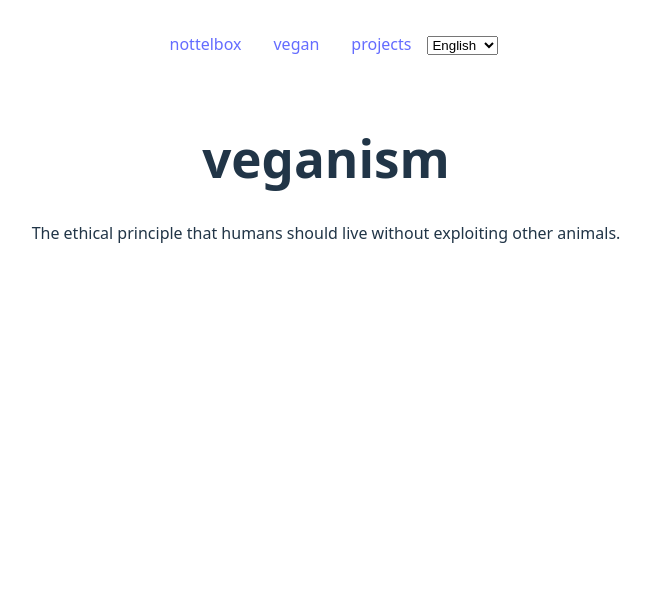
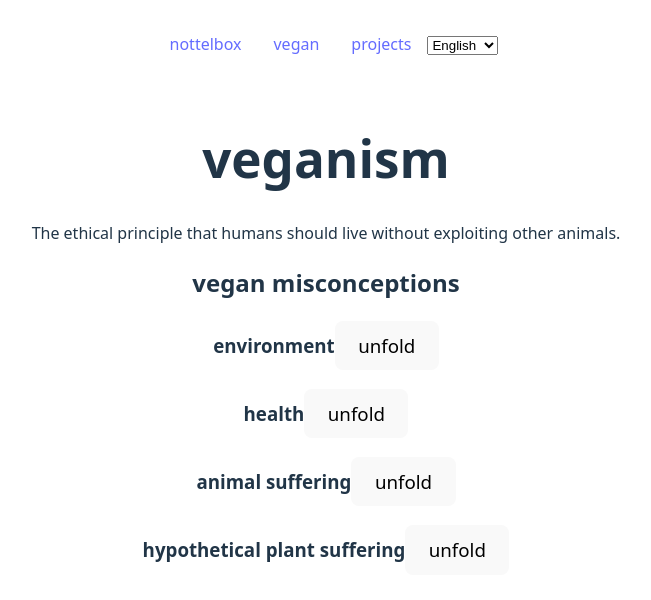
Before and after one commit to nottelbox/nottelbox-web, a React (Vite) app: page /vegan in a window 1280 px wide. Shown: the top 600 px of the page, without its empty margins (314-965 px from the left). Built offline with nearby package versions, Linux system fonts and the light colour scheme.

Commit message:
Add unfoldable vegan misconceptions to vegan site

```diff
--- a/src/Vegan.tsx
+++ b/src/Vegan.tsx
@@ -1,11 +1,22 @@
+import { Fragment, useState } from "react";
 import { useTranslation } from "./locales/useTranslation";
 
 export default function Vegan() {
     const {vegan: t} = useTranslation();
+    const [openMisconception, setOpenMisconception] = useState<string>("");
     return (
         <main style={{ padding: 40 }}>
             <h1>{t.veganism}</h1>
             <p>{t.definition}</p>
+            <div>
+                <h2>{t.veganMisconceptions.veganMisconceptions}</h2>
+                {t.veganMisconceptions.list.map(m => <Fragment key={m.name}>
+                                                <h3>
+                                                    {m.name}<button onClick={_ => setOpenMisconception(p => p === m.name ? "" : m.name)}>{openMisconception === m.name ? t.close : t.unfold}</button>
+                                                </h3>
+                                                {openMisconception === m.name && <p>{m.content}</p>}
+                                                </Fragment>)}
+            </div>
         </main>
     );
 }
--- a/src/locales/de.ts
+++ b/src/locales/de.ts
@@ -10,7 +10,30 @@ export const de: Translation = {
     },
     vegan: {
         veganism: "Veganismus",
-        definition: "Das ethische Prinzip, dass Menschen ohne die Ausbeutung anderer Tiere leben sollen."
+        definition: "Das ethische Prinzip, dass Menschen ohne die Ausbeutung anderer Tiere leben sollen.",
+        veganMisconceptions: {
+            veganMisconceptions: "Vegane Irrtümer",
+            list: [
+                {
+                    name: "Umwelt",
+                    content: "Veganismus hat nichts mit Umweltschutz zu tun. Die Ablehnung jeglicher Tierausbeutung ist nicht zwangsläufig besser für die Umwelt, weshalb man die konsequente Ablehnung von Tierausbeutung nicht mit Umweltschutz begründen kann. Es ist möglich umweltschonend zu leben ohne die nichtmenschlichen Tiere zu respektieren. Umgekehrt ist es auch möglich Tierausbeutung konsequent abzulehnen und sich sehr umweltschädigend zu verhalten. Mit Umweltschutz gegen Tierausbeutung zu argumentieren, verhöhnt die Opfer. Stell dir vor, jemand sagt, man solle dich respektieren, weil es umweltschädigend sei dich zu versklaven."
+                },
+                {
+                    name: "Gesundheit",
+                    content: "Veganismus hat nichts mit Gesundheit zu tun. Die Ablehnung jeglicher Tierausbeutung ist nicht zwangsläufig besser für die Gesundheit, weshalb man die konsequente Ablehnung von Tierausbeutung nicht mit Gesundheit begründen kann. Es ist möglich gesund zu leben ohne die nichtmenschlichen Tiere zu respektieren. Umgekehrt ist es auch möglich Tierausbeutung konsequent abzulehnen und sehr ungesund zu leben. Mit Gesundheit gegen Tierausbeutung zu argumentieren, verhöhnt die Opfer. Stell dir vor, jemand sagt, man solle dich respektieren, weil es ungesund für deinen Unterdrücker sei dich zu versklaven."
+                },
+                {
+                    name: "Tierleid",
+                    content: "Es ist nicht möglich leidfrei zu leben. Vegan lebende Personen verursachen auch vermeidbares Tierleid. Tatsächlich geht es beim Veganismus nicht primär um Leidvermeidung, sondern um die Ablehnung von Tierausbeutung. Mit der Vermeidung oder Reduktion von Tierleid für eine konsequente Ablehnung von Tierausbeutung zu argumentieren, ist eine schwache Argumentation, da es schwierig ist eine klare Grenze zu ziehen. Darum ist es sinnvoller mit der Ablehnung von Tierausbeutung zu argumentieren."
+                },
+                {
+                    name: "Hypothetisches Pflanzenleid",
+                    content: "Pflanzen sind nicht empfindungsfähig. Sich auf hypothetisches Pflanzenleid einzulassen, kann nach hinten losgehen, da nichtmenschliche Tiere Pflanzenteile verdauen können, die Menschen nicht verdauen können. Somit wäre es in der Theorie möglich das hypothetische Pflanzenleid weiter zu reduzieren, indem man zu einem geringen Ausmaß nichtmenschliche Tiere versklavt. Lass dich nicht auf dieses hypothetische Szenario ein, um dich nicht unnötig angreifbar zu machen."
+                }
+            ]
+        },
+        unfold: "aufklappen",
+        close: "schließen"
     },
     projects: {
         projects: "Projekte"
--- a/src/locales/en.ts
+++ b/src/locales/en.ts
@@ -10,7 +10,30 @@ export const en: Translation = {
     },
     vegan: {
         veganism: "veganism",
-        definition: "The ethical principle that humans should live without exploiting other animals."
+        definition: "The ethical principle that humans should live without exploiting other animals.",
+        veganMisconceptions: {
+            veganMisconceptions: "vegan misconceptions",
+            list: [
+                {
+                    name: "environment",
+                    content: "Veganism has nothing to do with environmental protection. Rejecting animal exploitation is not necessarily better for the environment, which is why you cannot justify the consistent rejection of animal exploitation on the grounds of environmental protection. It is possible to live environmantally friendly while not respecting nonhuman animals. In reverse it is also possible to reject animal exploitation consistently while behaving environmentally harmful. Using environment as an argument against animal exploitation mocks the victims. Imagine someone says, that you should be respected because enslaving you is bad for the environment."
+                },
+                {
+                    name: "health",
+                    content: "Veganism has nothing to do with health. Rejecting animal exploitation is not necessarily better for the health, which is why you cannot justify the consistent rejection of animal exploitation on the grounds of health. It is possible to live healthy while not respecting nonhuman animals. In reverse it is also possible to reject animal exploitation consistently while living unhealthy. Using health as an argument against animal exploitation mocks the victims. Imagine someone says, that you should be respected because enslaving you is bad for the health of your oppressor."
+                },
+                {
+                    name: "animal suffering",
+                    content: "It is not possible to live withaut causing any suffering. Vegans cause avoidable animal suffering. In fact, veganism is not primarily about avoiding suffering, but about rejecting animal exploitation. Arguing for the consistent rejection of animal exploitation by avoiding or reducing animal suffering is a weak argument, as it is difficult to draw a clear line. That is why it makes more sense to argue for the rejection of animal exploitation."
+                },
+                {
+                    name: "hypothetical plant suffering",
+                    content: "Plants are not sentient. Engaging in hypothetical plant suffering can backfire, as nonhuman animals can digest parts of plants that humans cannot. Thus, in theory, it would be possible to further reduce hypothetical plant suffering by enslaving nonhuman animals to a small extent. Do not engage in this hypothetical scenario so as not to make yourself unnecessarily vulnerable."
+                }
+            ]
+        },
+        unfold: "unfold",
+        close: "close"
     },
     projects: {
         projects: "projects"
--- a/src/locales/translations.types.ts
+++ b/src/locales/translations.types.ts
@@ -12,11 +12,22 @@ export type Translation = {
   vegan: {
     veganism: string;
     definition: string;
+    veganMisconceptions: {
+        veganMisconceptions: string;
+        list: VeganMisconception[];
+    },
+    unfold: string;
+    close: string;
   }
   projects: {
     projects: string;
   }
 };
+
+type VeganMisconception = {
+    name: string;
+    content: string;
+}
 
 export const translations: Record<string, Translation> = {
   de,
```
